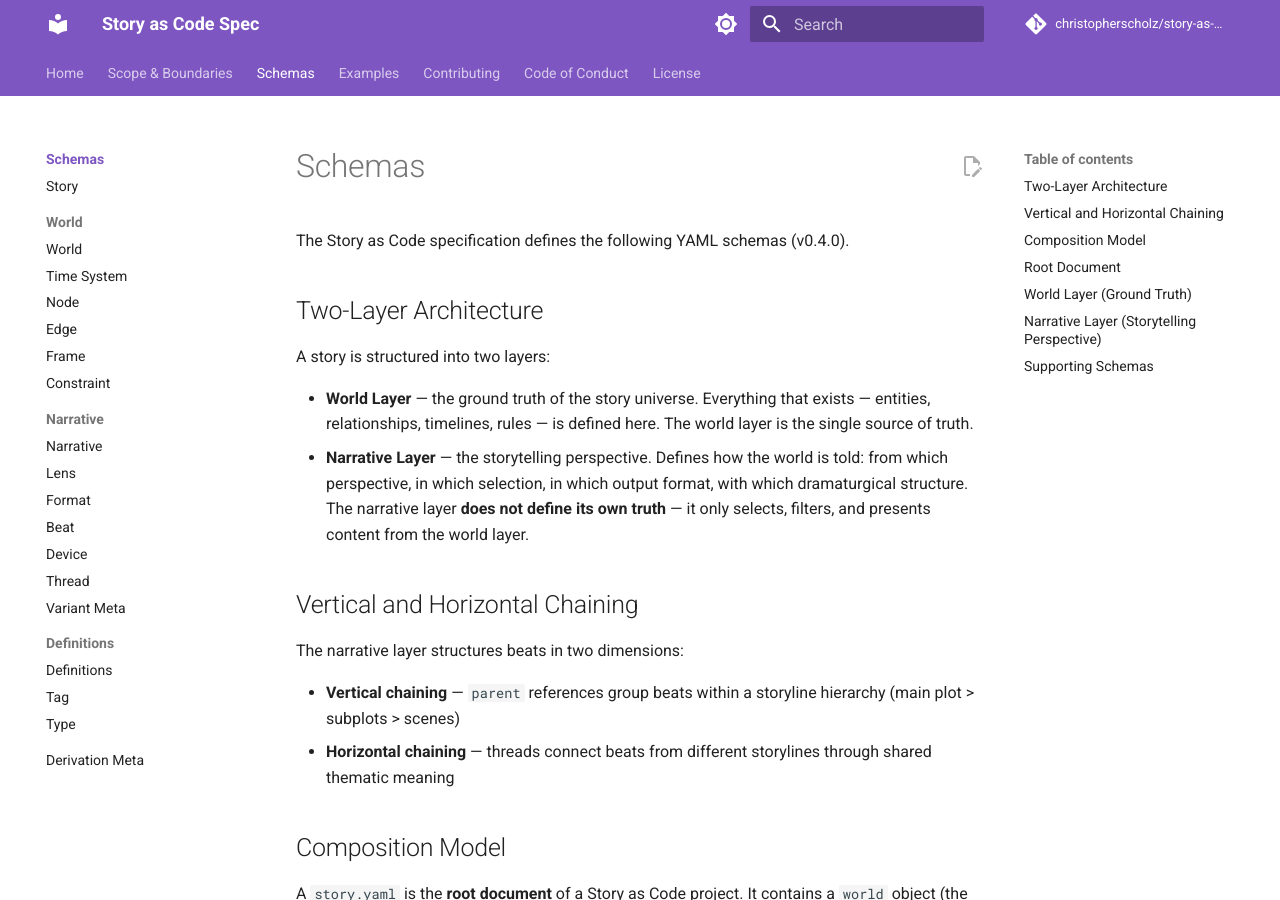
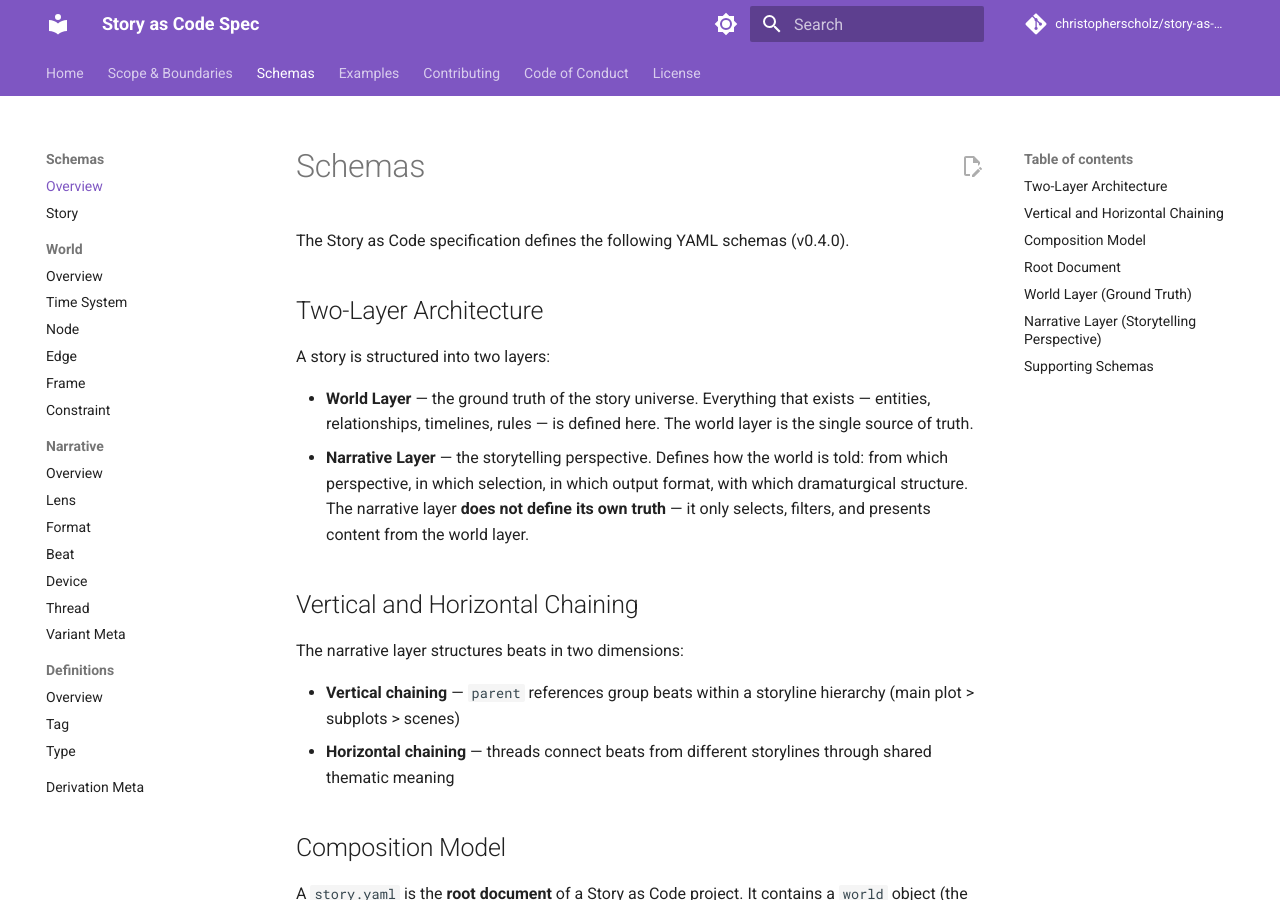
Before and after one commit to christopherscholz/story-as-code-spec, an MkDocs documentation site: the page built from docs/schemas/index.md, in a window 1280 px wide and 900 px high. Built offline with MkDocs 1.6.1 and Material for MkDocs 9.7.7, drawn with Linux system fonts in a browser that asks for light colours; comment, search, counter and statistics services are not loaded; the version menu is left out; part of the change alters nothing that is shown.

Commit message:
fix: remove navigation.indexes, use Overview labels to avoid duplicates
navigation.indexes requires actual index.md files in subdirectories.
Use explicit "Overview" labels for section entry pages instead.

Co-Authored-By: Claude Opus 4.6 (1M context) <noreply@anthropic.com>

```diff
--- a/mkdocs.yml
+++ b/mkdocs.yml
@@ -23,7 +23,7 @@ theme:
   features:
     - navigation.tabs
     - navigation.sections
-    - navigation.indexes
+
     - navigation.top
     - search.highlight
     - search.share
@@ -55,14 +55,14 @@ nav:
     - Overview: schemas/index.md
     - Story: schemas/story.md
     - World:
-      - schemas/world.md
+      - Overview: schemas/world.md
       - Time System: schemas/time-system.md
       - Node: schemas/node.md
       - Edge: schemas/edge.md
       - Frame: schemas/frame.md
       - Constraint: schemas/constraint.md
     - Narrative:
-      - schemas/narrative.md
+      - Overview: schemas/narrative.md
       - Lens: schemas/lens.md
       - Format: schemas/format.md
       - Beat: schemas/beat.md
@@ -70,7 +70,7 @@ nav:
       - Thread: schemas/thread.md
       - Variant Meta: schemas/variant-meta.md
     - Definitions:
-      - schemas/definitions.md
+      - Overview: schemas/definitions.md
       - Tag: schemas/tag.md
       - Type: schemas/type.md
     - Derivation Meta: schemas/derivation-meta.md
```
